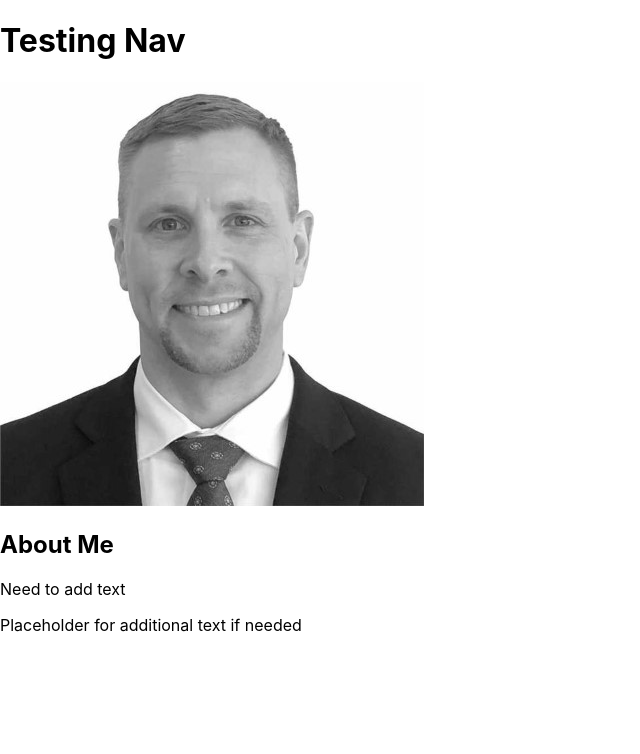
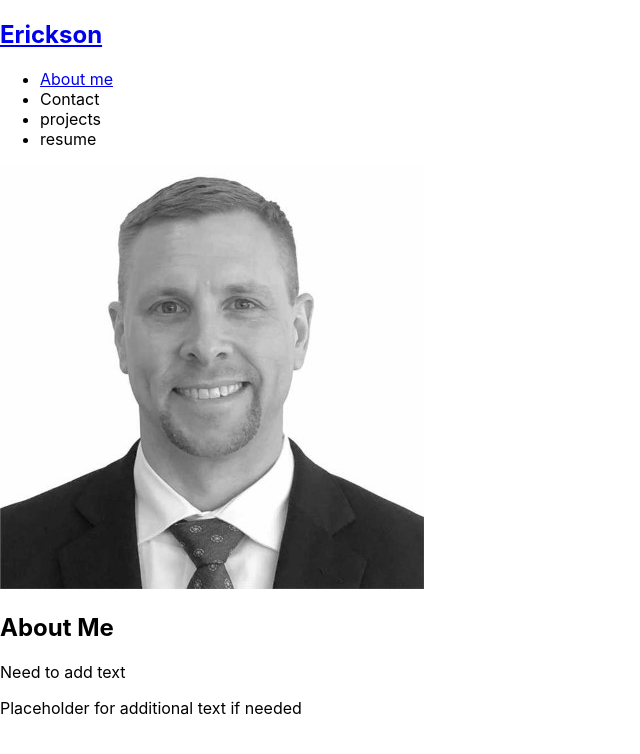
Before and after one commit to EricksonVIK/Erickson_React_Portfolio, a React (Create React App) app: page / in a window 1280 px wide. Shown: the top 754 px of the page, without its empty margins (0-640 px from the left). Built offline with nearby package versions, Linux system fonts and the light colour scheme.

Commit message:
added resume and project tab

```diff
--- a/src/components/Nav/index.nav.js
+++ b/src/components/Nav/index.nav.js
@@ -1,10 +1,42 @@
-import React from 'react';
+import React from "react";
 
 function Nav() {
+  const pages = [
+    {
+      name: "projects",
+      description: "Selection of projects",
+    },
+    {
+      name: "resume",
+      description: "Resume page",
+    },
+  ];
 
   return (
-      <header>
-          <h1>Testing Nav</h1>
+    <header>
+      <h2>
+        <a href="/">
+          <span role="img" aria-label="camera">
+            {" "}
+          </span>{" "}
+          Erickson
+        </a>
+      </h2>
+      <nav>
+        <ul className="flex-row">
+          <li className="mx-2">
+            <a href="#about">About me</a>
+          </li>
+          <li>
+            <span>Contact</span>
+          </li>
+          {pages.map((page) => (
+            <li className="mx-2" key={page.name}>
+              <span> {page.name} </span>
+            </li>
+          ))}
+        </ul>
+      </nav>
     </header>
   );
 }
```
